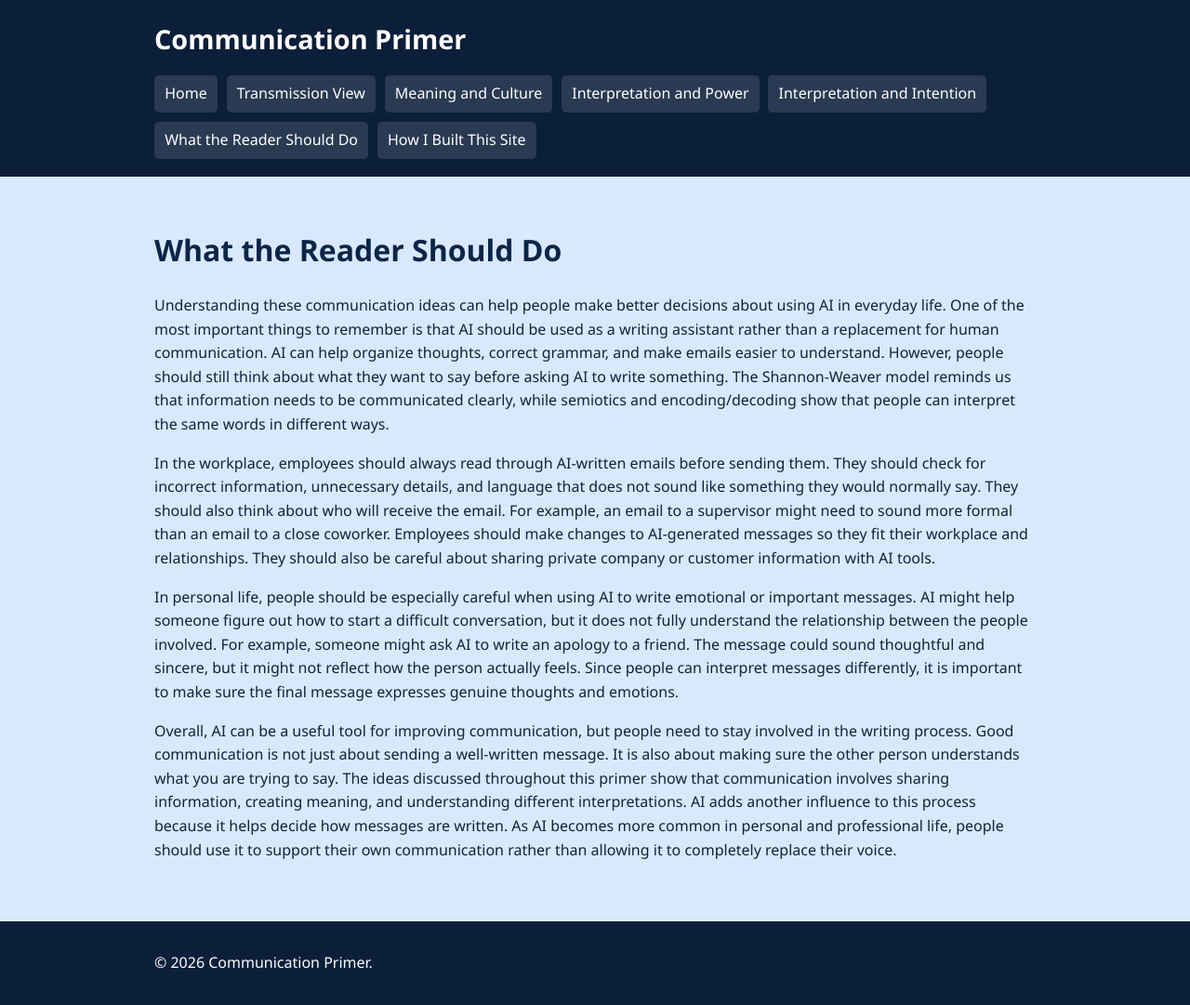
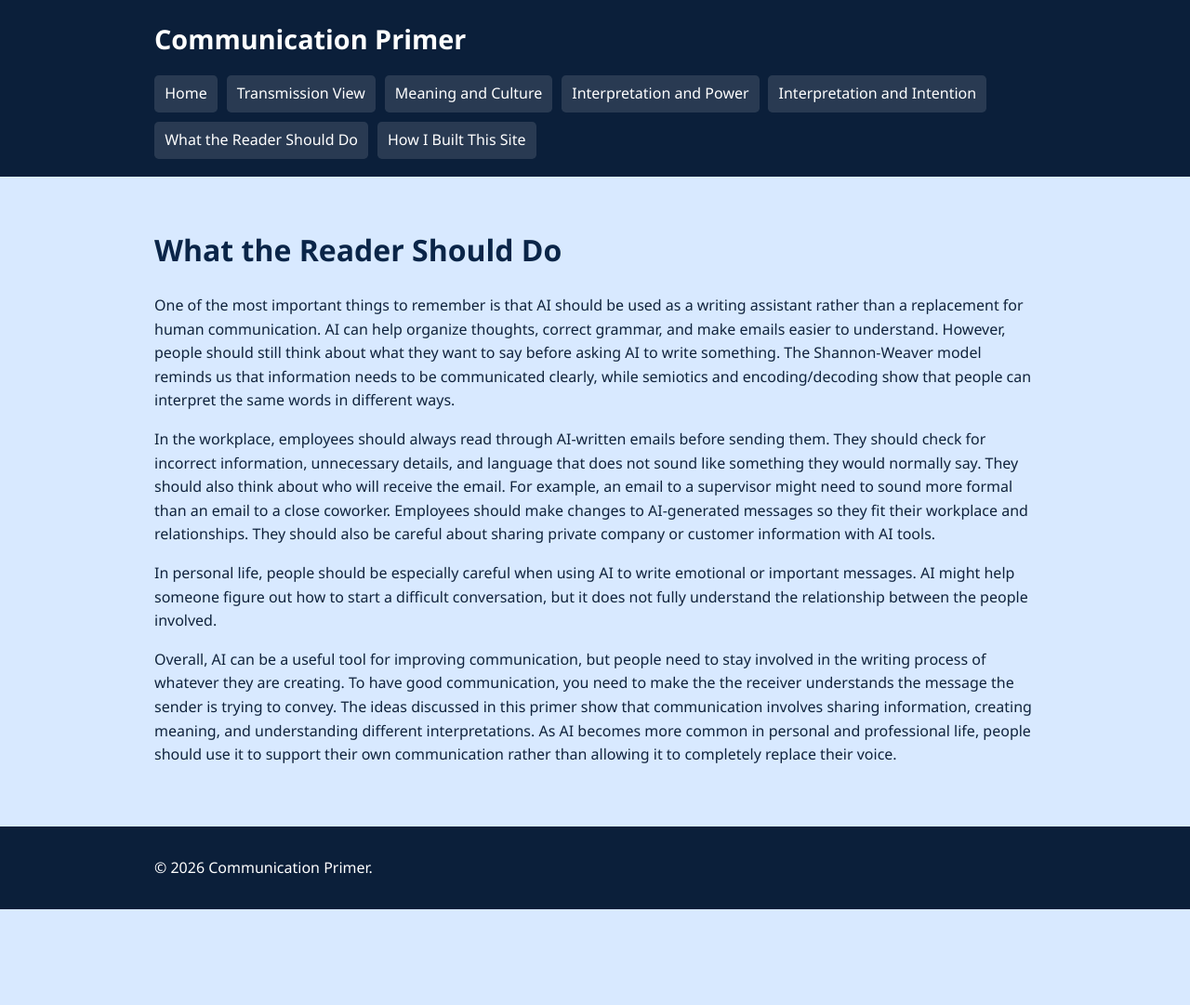
Before and after one commit to nevahall/comm-primer, a Jekyll site: the page built from pages/socio-psychological-lens.md, in a window 1280 px wide. Shown: the whole page at 93% size. Built offline with Jekyll 4.4.1, drawn with Linux system fonts in a browser that asks for light colours; after the commit the page ends 978 px from its top, so only the background shows below that.

Commit message:
Refine communication guidance on AI usage
Reworded sections for clarity and emphasis on the importance of human involvement in communication when using AI.

```diff
--- a/pages/socio-psychological-lens.md
+++ b/pages/socio-psychological-lens.md
@@ -6,10 +6,10 @@ permalink: /pages/what-the-reader-should-do/
 
 # What the Reader Should Do
 
-Understanding these communication ideas can help people make better decisions about using AI in everyday life. One of the most important things to remember is that AI should be used as a writing assistant rather than a replacement for human communication. AI can help organize thoughts, correct grammar, and make emails easier to understand. However, people should still think about what they want to say before asking AI to write something. The Shannon-Weaver model reminds us that information needs to be communicated clearly, while semiotics and encoding/decoding show that people can interpret the same words in different ways.
+One of the most important things to remember is that AI should be used as a writing assistant rather than a replacement for human communication. AI can help organize thoughts, correct grammar, and make emails easier to understand. However, people should still think about what they want to say before asking AI to write something. The Shannon-Weaver model reminds us that information needs to be communicated clearly, while semiotics and encoding/decoding show that people can interpret the same words in different ways.
 
 In the workplace, employees should always read through AI-written emails before sending them. They should check for incorrect information, unnecessary details, and language that does not sound like something they would normally say. They should also think about who will receive the email. For example, an email to a supervisor might need to sound more formal than an email to a close coworker. Employees should make changes to AI-generated messages so they fit their workplace and relationships. They should also be careful about sharing private company or customer information with AI tools.
 
-In personal life, people should be especially careful when using AI to write emotional or important messages. AI might help someone figure out how to start a difficult conversation, but it does not fully understand the relationship between the people involved. For example, someone might ask AI to write an apology to a friend. The message could sound thoughtful and sincere, but it might not reflect how the person actually feels. Since people can interpret messages differently, it is important to make sure the final message expresses genuine thoughts and emotions.
+In personal life, people should be especially careful when using AI to write emotional or important messages. AI might help someone figure out how to start a difficult conversation, but it does not fully understand the relationship between the people involved.
 
-Overall, AI can be a useful tool for improving communication, but people need to stay involved in the writing process. Good communication is not just about sending a well-written message. It is also about making sure the other person understands what you are trying to say. The ideas discussed throughout this primer show that communication involves sharing information, creating meaning, and understanding different interpretations. AI adds another influence to this process because it helps decide how messages are written. As AI becomes more common in personal and professional life, people should use it to support their own communication rather than allowing it to completely replace their voice.
+Overall, AI can be a useful tool for improving communication, but people need to stay involved in the writing process of whatever they are creating. To have good communication, you need to make the the receiver understands the message the sender is trying to convey. The ideas discussed in this primer show that communication involves sharing information, creating meaning, and understanding different interpretations. As AI becomes more common in personal and professional life, people should use it to support their own communication rather than allowing it to completely replace their voice.
```
